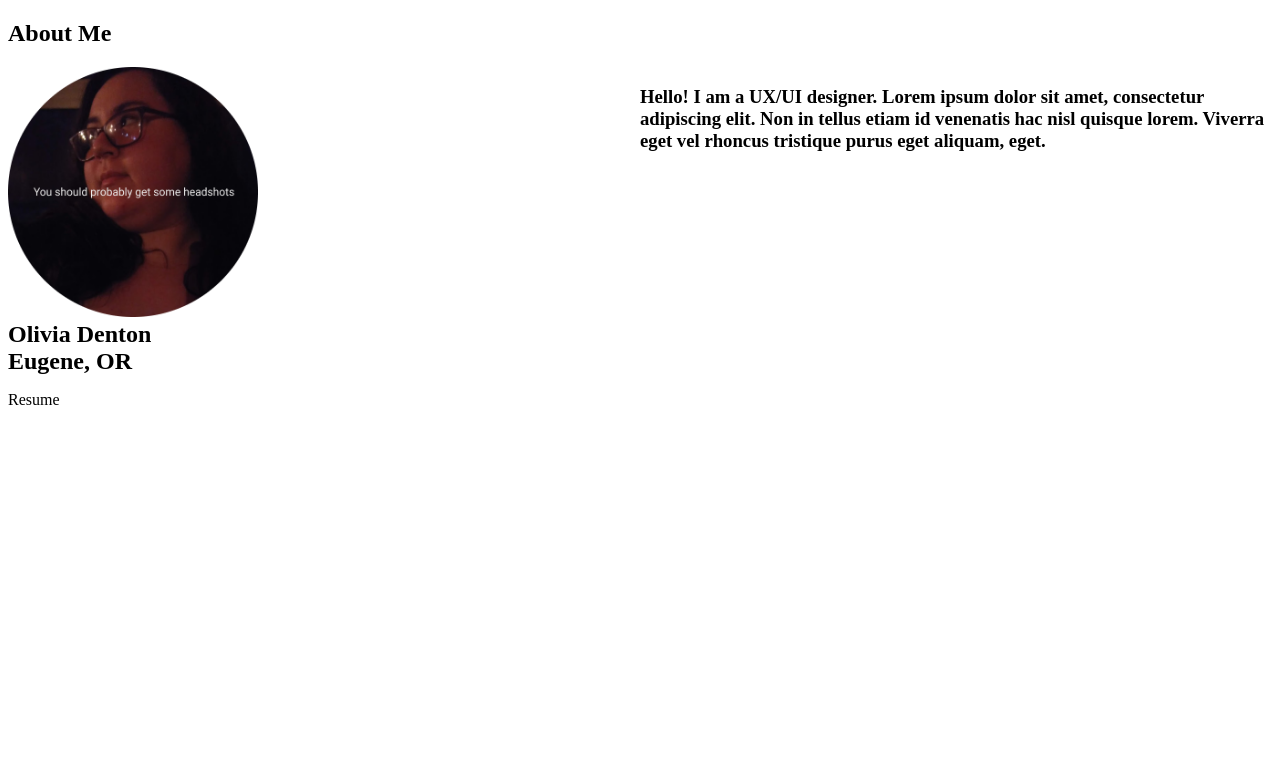
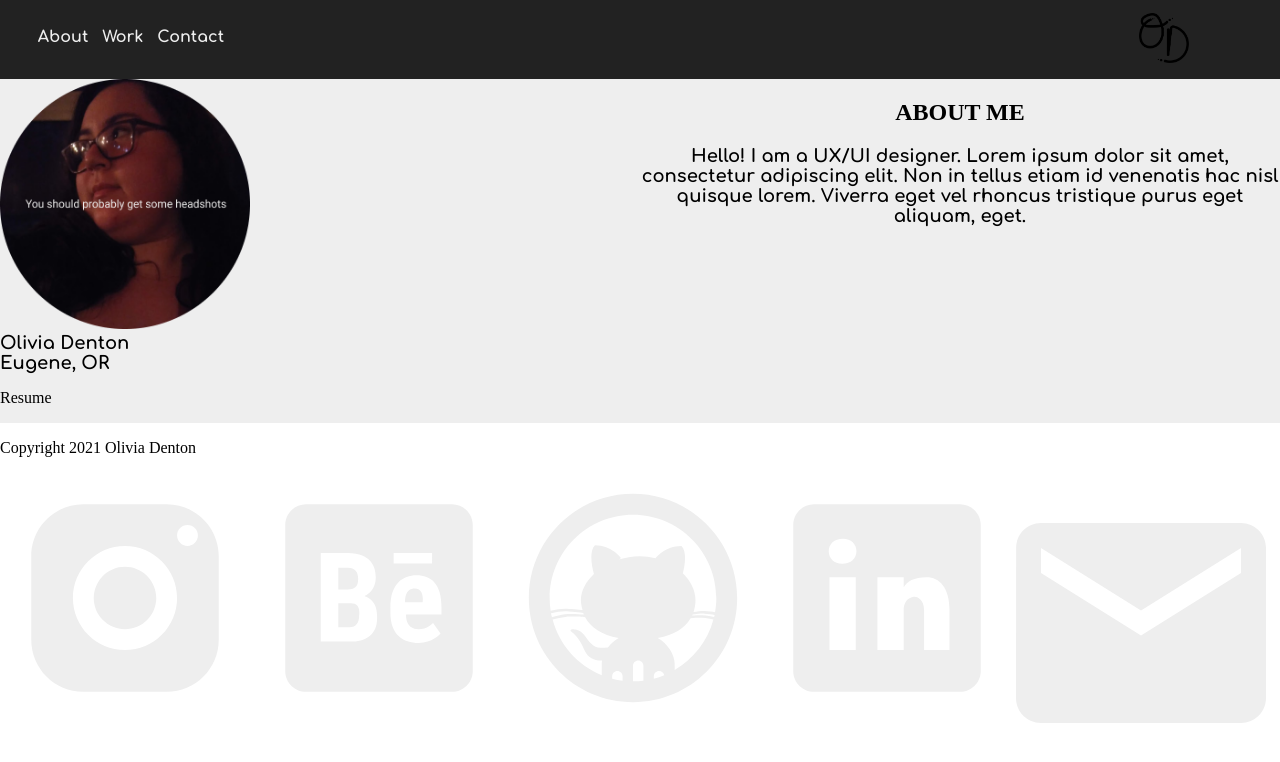
Before and after one commit to odtbee/HW18, a plain HTML site: page index18.html in a window 1280 px wide. Drawn offline with Linux system fonts and the light colour scheme.

Commit message:
styling time

```diff
--- a/CSS/CSS18.css
+++ b/CSS/CSS18.css
@@ -1,8 +1,55 @@
+body {
+    margin:0;
+}
 /*Header*/
+.navGroup {
+    display: flex;
+    background-color: #222222;
+    width:100%;
+    flex-direction: row;
+}
+.logo {
+    padding:1%;
+    width:10%;
+    margin-left:auto;
+    display: inline-block;
+}
+.logo > img {
+    width:50px;
+    height: auto;
+}
+.navigation {
+    padding:1%;
+    margin-top: 10px;
+    margin-right: 20px;
+    margin-left: 20px;
+    margin-bottom: 10px;
+}
+ul {
+    margin:0;
+    width: 50%;
+}
+ul > li {
+    display: inline-block;
+    text-align: center;
+    padding:5px;
+    color:#eeeeee;
+    font-family: "Comfortaa";
+    font-weight: bold;
+}
+
+/*AboutMe*/
+section {
+    background-color: #eeeeee;
+}
+h1 {
+    text-align: center;
+    font-family: "Amethysta",serif;
 
 
 
-/*AboutMe*/
+}
+
 .flexContainer {
     display:flex;
     flex-direction: row;
@@ -19,6 +66,14 @@ div > img {
 }
 h2 {
     margin: 0;
+    font-size: 18px;
+    font-family:"Comfortaa";
+    font-weight: bold;
+}
+h3 {
+    text-align: center;
+    font-size: 18px;
+    font-family:"Comfortaa";
 }
 
 
--- a/index18.html
+++ b/index18.html
@@ -4,16 +4,30 @@
     <head>
         <title></title>
         <link rel="stylesheet" href="CSS/CSS18.css">
+        <link rel="preconnect" href="https://fonts.googleapis.com">
+        <link rel="preconnect" href="https://fonts.gstatic.com" crossorigin>
+        <link href="https://fonts.googleapis.com/css2?family=Comfortaa:wght@400;700&display=swap" rel="stylesheet">
     </head>
 
     <body>
 
         <header>
+            <div class=navGroup>
+                <ul class=navigation>
+                    <li>About</li>
+                    <li>Work</li>
+                    <li>Contact</li>
+                </ul>
+
+                <div class=logo>
+                    <img src="IMAGES/Asset 2@300x.png">
+                </div>
+            </div>
 
         </header>
 <!--About Me coded using CSS flex-->
         <section class="aboutMe">
-            <h1>About Me</h1>
+
             <div class="flexContainer">
                 <div id="left">
                    <img src="IMAGES/Group 10.png">
@@ -25,7 +39,8 @@
                 </div>
 
                 <div id="right">
-                 <h3>Hello! I am a UX/UI designer. Lorem ipsum dolor sit amet, consectetur adipiscing elit. Non in tellus etiam id venenatis hac nisl quisque lorem. Viverra eget vel rhoncus tristique purus eget aliquam, eget.</h3>
+                    <h1>ABOUT ME</h1>
+                    <h3>Hello! I am a UX/UI designer. Lorem ipsum dolor sit amet, consectetur adipiscing elit. Non in tellus etiam id venenatis hac nisl quisque lorem. Viverra eget vel rhoncus tristique purus eget aliquam, eget.</h3>
 
             </div>
 
@@ -37,6 +52,20 @@
         </section>
 
         <footer>
+            <div class="flexFooter">
+                <div>
+                    <p>Copyright 2021 Olivia Denton</p>
+                </div>
+                <div class="iconContainer">
+                    <img src="IMAGES/SVG Squad/Instagram.svg">
+                    <img src="IMAGES/SVG Squad/Behance.svg">
+                    <img src="IMAGES/SVG Squad/GitHub.svg">
+                    <img src="IMAGES/SVG Squad/LinkedIn.svg">
+                    <img src="IMAGES/SVG Squad/Email.svg">
+                </div>
+            </div>
+
+
 
         </footer>
 
```
Also changed, not shown: HW17_vers2/index17-2.html (+1 -1 lines), IMAGES/SVG Squad/Behance.svg (added), IMAGES/SVG Squad/Email.svg (added), IMAGES/SVG Squad/GitHub.svg (added), IMAGES/SVG Squad/Instagram.svg (added), IMAGES/SVG Squad/LinkedIn.svg (added).
